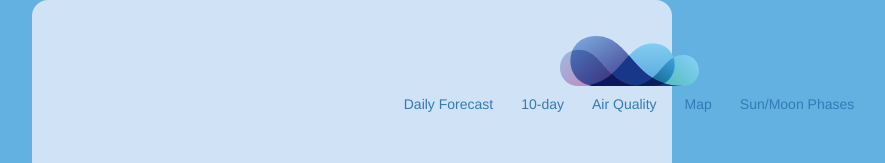
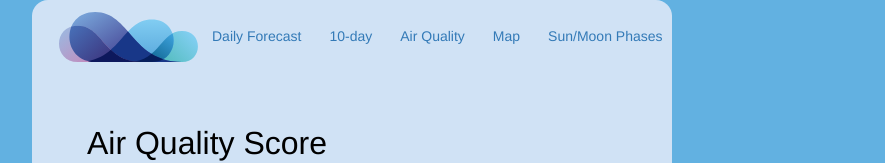
Before and after one commit to alison-leigh/zephyr, a React (Vite) app in the folder zephyr/: page /aq in a window 1280 px wide. Shown: the top 163 px of the page, without its empty margins (288-1173 px from the left). Built offline with nearby package versions, Linux system fonts and the light colour scheme.

Commit message:
debugged custom class conflict with bootstrap

```diff
--- a/zephyr/src/styles/AirQuality.css
+++ b/zephyr/src/styles/AirQuality.css
@@ -1,13 +1,3 @@
-.container {
-    align-items: center;
-    display: flex;
-    flex-direction: column;
-    gap: 8px;
-    height: 832px;
-    padding: 16px 8px 0px;
-    position: relative;
-    width: 1270px;
-  }
 
   .wrapper-2 {
     align-items: flex-start;
```
